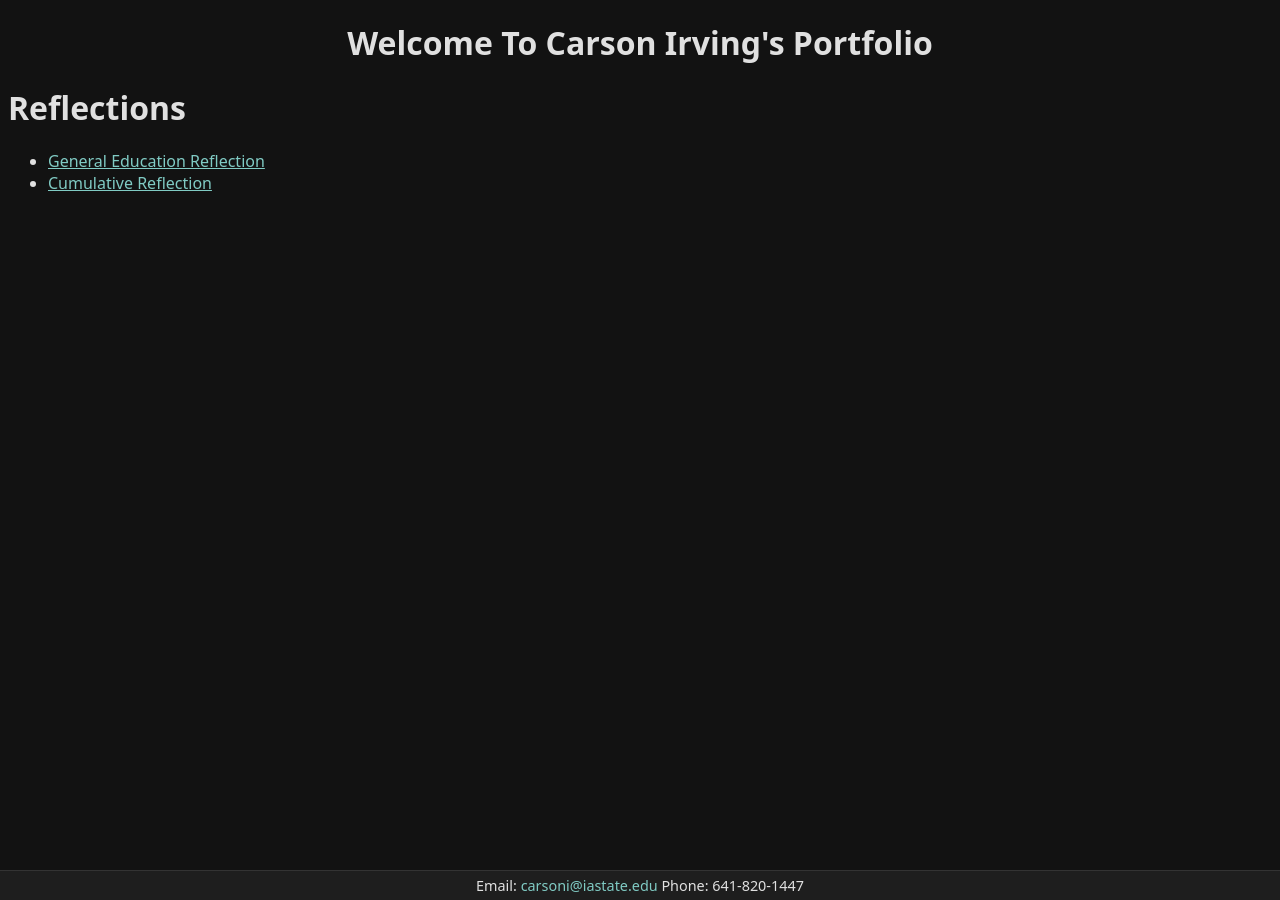
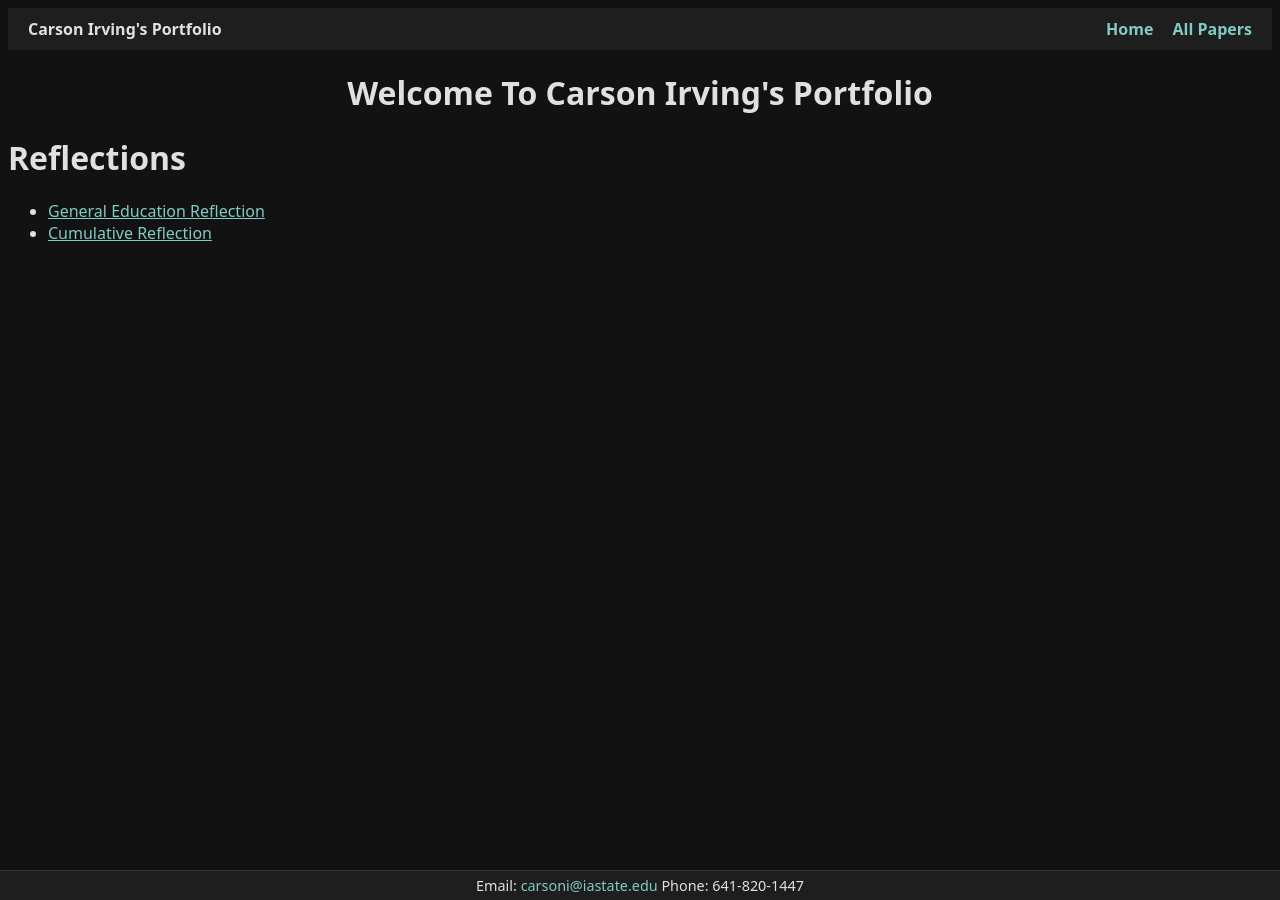
Before and after one commit to carsoni4/carsoni4.github.io, a Jekyll site: the page built from index.md, in a window 1280 px wide. Built offline with Jekyll 4.4.1, drawn with Linux system fonts in a browser that asks for light colours.

Commit message:
Nav bar for home page

```diff
--- a/_layouts/default.html
+++ b/_layouts/default.html
@@ -4,8 +4,43 @@
   <meta charset="UTF-8">
   <title>{{ page.title }}</title>
   <link rel="stylesheet" href="{{ '/assets/css/style.css' | relative_url }}">
+  <style>
+    /* Top nav bar */
+    nav {
+      background-color: #1e1e1e;
+      color: #e0e0e0;
+      padding: 10px 20px;
+      display: flex;
+      justify-content: space-between;
+      align-items: center;
+      font-weight: bold;
+    }
+    nav a {
+      color: #80cbc4;
+      text-decoration: none;
+      margin-left: 15px;
+    }
+    nav a:hover {
+      text-decoration: underline;
+    }
+
+    /* Paper content */
+    .content {
+      max-width: 800px;
+      margin: 60px auto 100px auto; /* leave space for nav and footer */
+      padding: 0 20px;
+    }
+  </style>
 </head>
 <body>
+  <!-- Navigation Bar -->
+  <nav>
+    <div>{{ site.title }}</div>
+    <div>
+      <a href="{{ '/' | relative_url }}">Home</a>
+      <a href="{{ '/papers' | relative_url }}">All Papers</a>
+    </div>
+  </nav>
   {{ content }}
   <footer>
     Email: <a href="mailto:carsoni@iastate.edu">carsoni@iastate.edu</a> Phone: 641-820-1447
```
